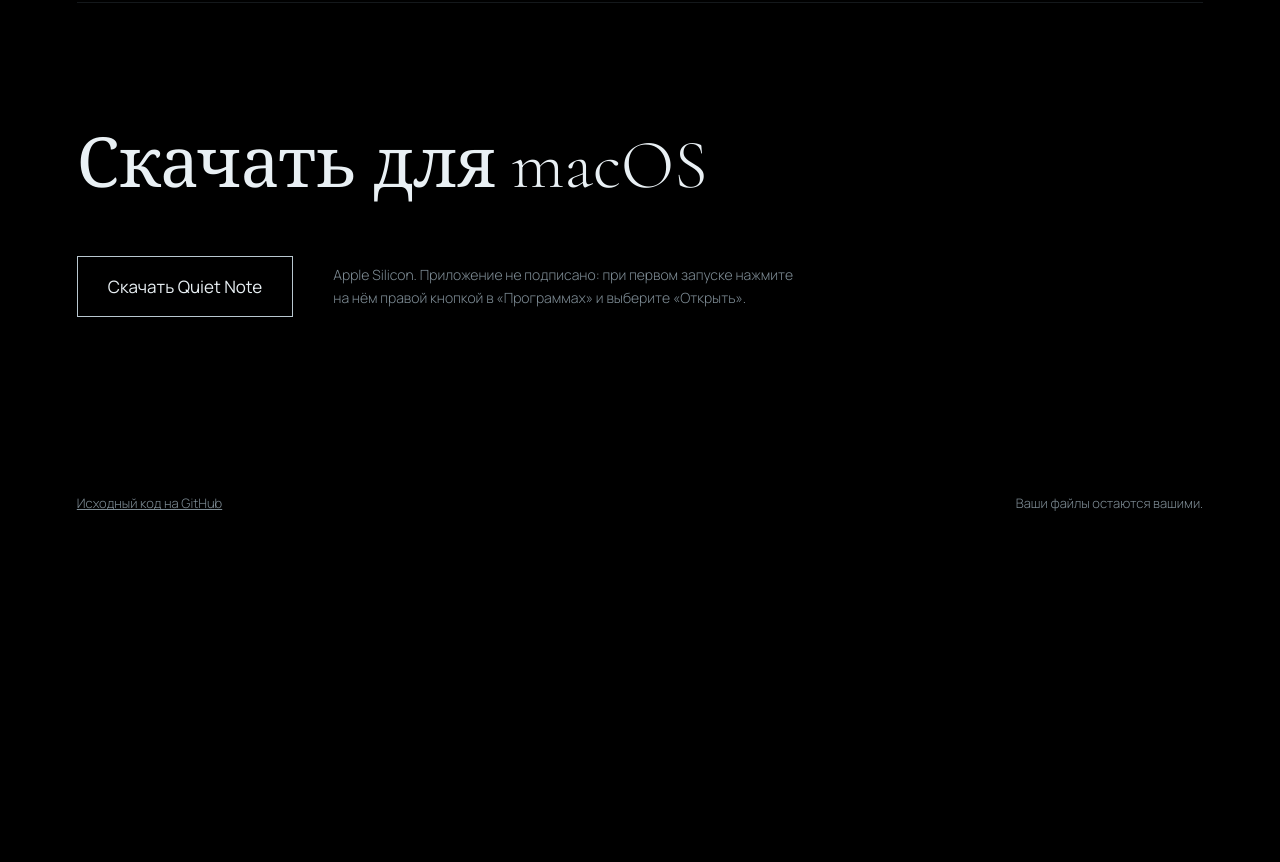
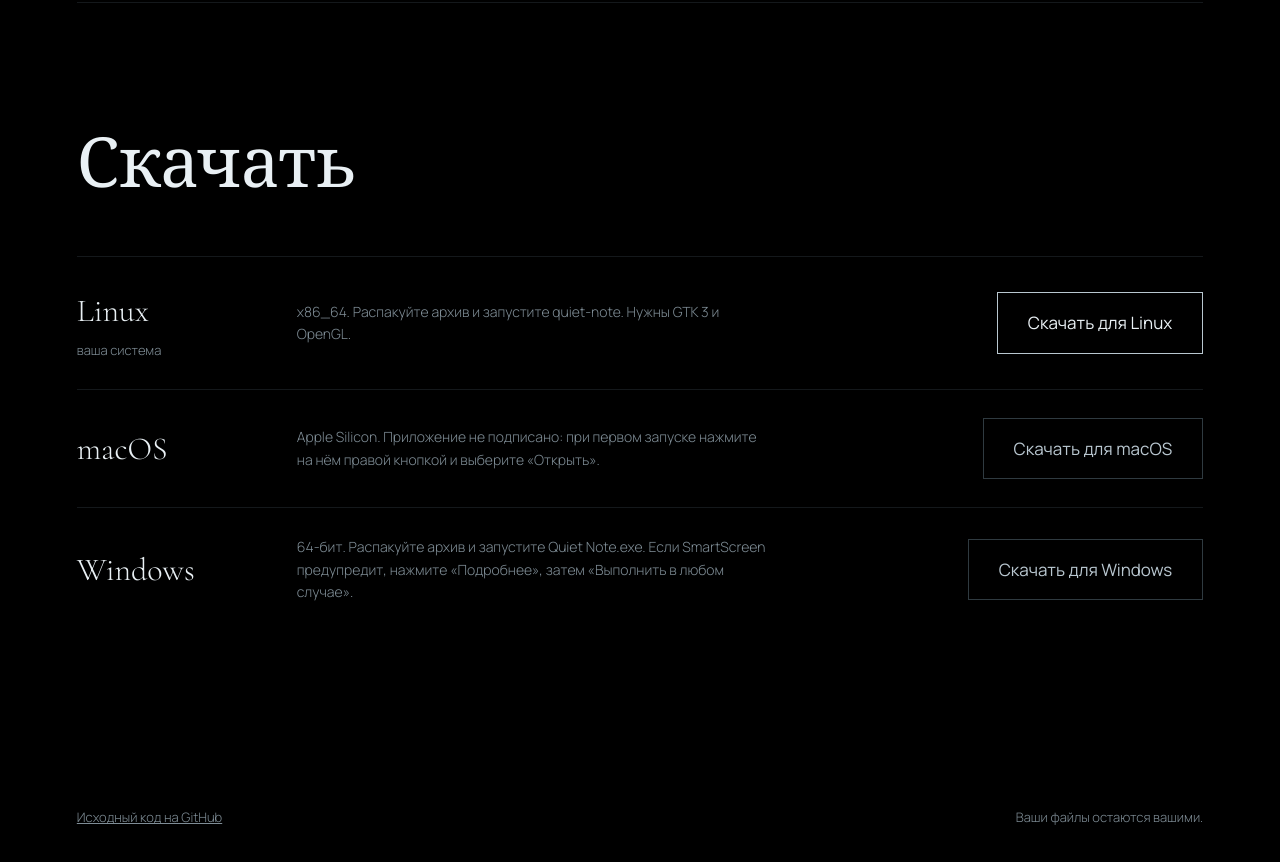
Before and after one commit to aristocratonly/quiet-note, a plain HTML site: page docs/index.html in a window 1280 px wide. Shown: the part 3038-3900 px from the top of the page. Before the commit the page ends 3600 px from the top, so only its background shows below. Drawn offline with nearby package versions, Linux system fonts and the light colour scheme.

Commit message:
Site and README: downloads for macOS, Windows and Linux
Co-Authored-By: Claude Opus 5.5 <noreply@anthropic.com>

```diff
--- a/docs/index.html
+++ b/docs/index.html
@@ -67,6 +67,13 @@ h2{font-family:var(--serif);font-weight:300;font-size:clamp(38px,5.4vw,72px);lin
 .quiet span{display:block;color:var(--steel)}
 
 .get{display:flex;flex-wrap:wrap;gap:20px 40px;align-items:center;margin-top:56px}
+.dl{list-style:none;margin-top:56px}
+.dl li{display:grid;grid-template-columns:180px minmax(0,1fr) auto;gap:16px 40px;align-items:center;padding:28px 0;border-top:1px solid var(--ash)}
+.dl h3{font-family:var(--serif);font-weight:300;font-size:32px;color:var(--ice)}
+.dl .btn{border-color:#2f3a40;color:var(--frost)}
+.dl li.mine .btn{border-color:var(--frost);color:var(--ice)}
+.dl li.mine h3::after{content:"ваша система";display:block;font-family:var(--sans);font-size:13px;color:var(--steel);margin-top:4px}
+@media (max-width:760px){.dl li{grid-template-columns:1fr}}
 .btn{display:inline-block;padding:16px 30px;border:1px solid var(--frost);color:var(--ice);text-decoration:none;font-weight:400;transition:background .25s,color .25s}
 .btn:hover{background:var(--ice);color:#000}
 .note{font-size:14px;color:var(--steel);max-width:34em}
@@ -146,11 +153,12 @@ footer{padding:48px clamp(16px,6vw,96px);font-size:13px;color:var(--steel);displ
   </section>
 
   <section id="get">
-    <h2>Скачать для macOS</h2>
-    <div class="get">
-      <a class="btn" href="https://github.com/aristocratonly/quiet-note/releases/latest/download/Quiet-Note-macOS.zip">Скачать Quiet Note</a>
-      <p class="note">Apple Silicon. Приложение не подписано: при первом запуске нажмите на нём правой кнопкой в «Программах» и выберите «Открыть».</p>
-    </div>
+    <h2>Скачать</h2>
+    <ul class="dl">
+      <li data-os="mac"><h3>macOS</h3><p class="note">Apple Silicon. Приложение не подписано: при первом запуске нажмите на нём правой кнопкой и выберите «Открыть».</p><a class="btn" href="https://github.com/aristocratonly/quiet-note/releases/latest/download/Quiet-Note-macOS.zip">Скачать для macOS</a></li>
+      <li data-os="win"><h3>Windows</h3><p class="note">64-бит. Распакуйте архив и запустите Quiet Note.exe. Если SmartScreen предупредит, нажмите «Подробнее», затем «Выполнить в любом случае».</p><a class="btn" href="https://github.com/aristocratonly/quiet-note/releases/latest/download/Quiet-Note-Windows-x86_64.zip">Скачать для Windows</a></li>
+      <li data-os="linux"><h3>Linux</h3><p class="note">x86_64. Распакуйте архив и запустите quiet-note. Нужны GTK 3 и OpenGL.</p><a class="btn" href="https://github.com/aristocratonly/quiet-note/releases/latest/download/Quiet-Note-Linux-x86_64.tar.gz">Скачать для Linux</a></li>
+    </ul>
   </section>
 </main>
 
@@ -224,6 +232,9 @@ footer{padding:48px clamp(16px,6vw,96px);font-size:13px;color:var(--steel);displ
   }
   build();m.x=m.tx=W*.62;m.y=m.ty=H*.32;requestAnimationFrame(frame);
 })();
+/* ---------- highlight visitor OS ---------- */
+(function(){const u=navigator.userAgent;const os=/Windows/.test(u)?'win':/Mac/.test(u)?'mac':/Linux|X11/.test(u)?'linux':null;
+  const li=os&&document.querySelector('.dl li[data-os="'+os+'"]');if(li){li.classList.add('mine');li.parentNode.prepend(li)}})();
 </script>
 </body>
 </html>
```
Also changed, not shown: 1 other file.
